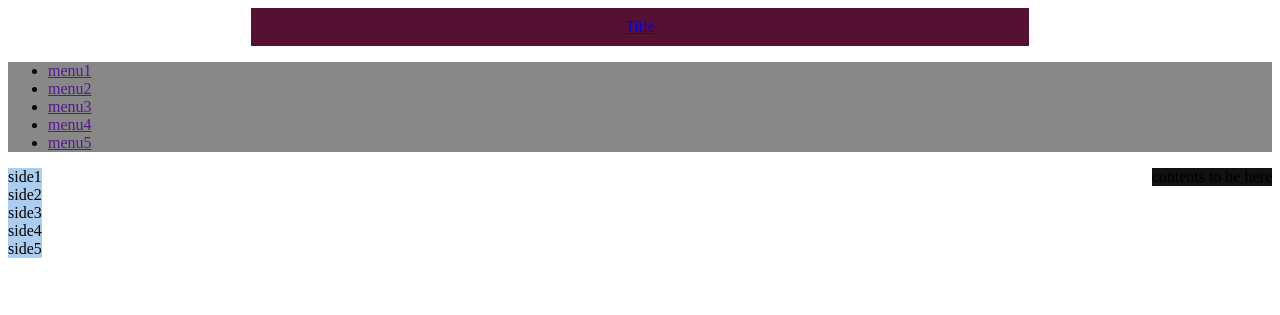
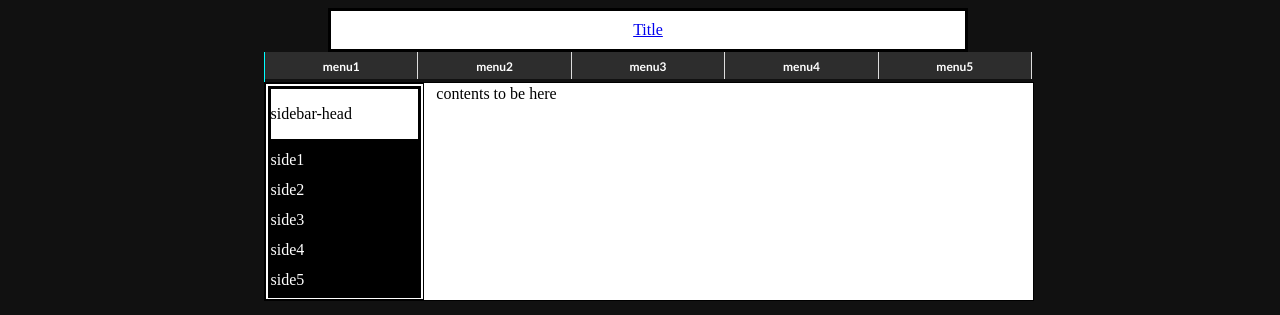
Before and after one commit to AswinBlue/WebServer, a plain HTML site: page index.html in a window 1280 px wide. Shown: the top 315 px of the page. Drawn offline with Linux system fonts and the light colour scheme.

Commit message:
[Title] shape formation
[Description]
    - align items, create basic format

```diff
--- a/index.html
+++ b/index.html
@@ -3,19 +3,14 @@
 <html lang="ko-KR">
 
 <head>
-<style>
-div.fullWidth{width:100%;height:100%;background-color:#000000}
-#main{float:right;background-color:#112233}
-#main-inner{float:left;background-color:#111111}
-#sidebar{float:left;background-color:#332211}
-#title{margin:auto;width:60%;boarder:3px solid #777777;padding:10px;text-align:center;background-color:#551133}
-#navigation{background-color:#555555}
-#menu{background-color:#888888}
-#menu.li{float:left;border:0;margin: 2 2 2 2}
-#body{background-color:#FFFFFF}
-#sidebar-head{background-color:#336699}
-#sidebar-body{background-color:#ABCDEF}
-</style>
+<meta charset="utf-8"/>
+<meta name="viewport" content="width=device-width, initial-scale=1.0"/>
+<!--
+<meta name="viewport" content="user-scalable=no, initial-scale=1.0, maximum-scale=1.0, minimum-scale=1.0, width=device-width" />
+-->
+<meta name="author" content="AswindBlew@gmail.com"/>
+<link rel="stylesheet" href="./style.css" type="text/css"/>
+
 </head>
 
 <body>
@@ -25,48 +20,38 @@ div.fullWidth{width:100%;height:100%;background-color:#000000}
                 <a href="/jum/index.html">Title</a>
             </div>
         </header>
-        <nav>
-            <div id="navigation">
-                <ul id="menu">
-                    <li>
-                        <a href="">menu1</a>
-                    </li>
-                    <li>
-                        <a href="">menu2</a>
-                    </li>
-                    <li>
-                        <a href="">menu3</a>
-                    </li>
-                    <li>
-                        <a href="">menu4</a>
-                    </li>
-                    <li>
-                        <a href="">menu5</a>
-                    </li>
-                </ul>
-            </div>
+        <nav id="navigation">
+            <ul>
+                <li> <a class="nav-item" href="">menu1</a> </li>
+                <li> <a class="nav-item" href="">menu2</a> </li>
+                <li> <a class="nav-item" href="">menu3</a> </li>
+                <li> <a class="nav-item" href="">menu4</a> </li>
+                <li> <a class="nav-item" href="">menu5</a> </li>
+            </ul>
         </nav>
 
-        <div id="body">
+        <div id="contents">
+            <div id="sidebar">
+                <div id="sidebar-head">
+                    <p>sidebar-head</p>
+                </div>
+                <div id="sidebar-body">
+                    <aside class="sidebar-item">side1</aside>
+                    <aside class="sidebar-item">side2</aside>
+                    <aside class="sidebar-item">side3</aside>
+                    <aside class="sidebar-item">side4</aside>
+                    <aside class="sidebar-item">side5</aside>
+                </div>
+
+            </div>
             <main id="main">
                 <div id="main-inner">
                     contents to be here
                 </div>
             </main>
-            <div id="sidebar">
-                <div id="sidebar-head">
-                </div>
-                <div id="sidebar-body">
-                    <aside id="side1">side1</aside>
-                    <aside id="side2">side2</aside>
-                    <aside id="side3">side3</aside>
-                    <aside id="side4">side4</aside>
-                    <aside id="side5">side5</aside>
-                </div>
-
-            </div>
         </div>
         <footer>
+            <h2>AswinBlue</h2>
         </footer>
     </div>
 </body>
--- /dev/null
+++ b/style.css
@@ -0,0 +1,137 @@
+@charset "utf-8";
+
+@media only screen and (max-width:800px) {
+            /* For tablets */
+}
+@media only screen and (max-width:500px) {
+            /* For mobile phones */
+}
+
+div.fullWidth{
+    width:100%;
+    height:100%;
+}
+
+body {
+    width:100%;
+    height:100%;
+    background-color:#111;
+}
+
+#body-main{
+    position:static;
+    height:100%;
+    width:60%;
+    margin:auto;
+}
+#title{
+    margin:auto;
+    width:80%;
+    border:3px solid #000000;
+    padding:10px;
+    text-align:center;
+    background-color:#FFF;
+}
+
+#navigation {
+    width: 100%;
+    height:30px;
+}
+
+#navigation ul {
+    height:100%;
+    display: flex;
+    margin: auto;
+    padding: unset;
+    border-left: 1px solid cyan;
+}
+
+#navigation li {
+    list-style: none;
+    background-color: #2d2d2d;
+    float: left;
+    height:90%;
+    text-align: center;
+    border-right: 1px solid #ddd;
+    width: 20%;
+    line-height: 30px;
+    vertical-align: center;
+}
+
+#navigation .nav-item {
+    text-decoration: none;
+    color: #fff;
+    font-size: 12px;
+    font-weight: bold;
+    font-family: "Trebuchet MS", Dotum, Arial;
+    display:block;
+}
+
+#navigation .nav-item:hover {
+    color: cyan;
+    background-color: #4d4d4d;
+}
+
+#navigation:after {
+    clear:both;
+    display:block;
+    content:'';
+}
+
+#contents{
+    border:1px solid #000000;
+    background-color:#FFF;
+    height:fit-content;
+    width:100%;
+}
+
+#contents:after{
+    clear:both;
+    display:block;
+    content:'';
+}
+
+#main{
+    width:77.5%;
+    height:auto;
+    float:right;
+    background-color:#FFF;
+    padding: 0.2%;
+}
+
+#main-inner{
+    background-color:#FFF;
+    height:100%;
+}
+
+#sidebar{
+    height:100%;
+    border:1px solid #000000;
+    background-color:#FFF;
+    width:20%;
+    float:left;
+    padding: 0.2%;
+}
+
+#sidebar-head{
+    border:3px solid #000000;
+    background-color:white;
+    height:30%;
+}
+
+#sidebar-body{
+    border:3px solid #000000;
+    background-color:#777;
+    line-height:30px;
+    height:70%;
+}
+
+#sidebar-body .sidebar-item{
+    color:#FFF;
+    background-color:#000;
+}
+
+footer {
+    width:100%;
+    background-color:#222;
+}
```
Also changed, not shown: script.js (added).
